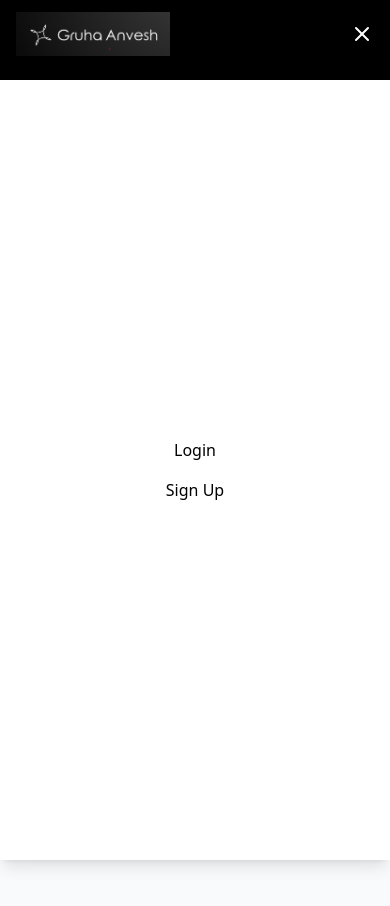
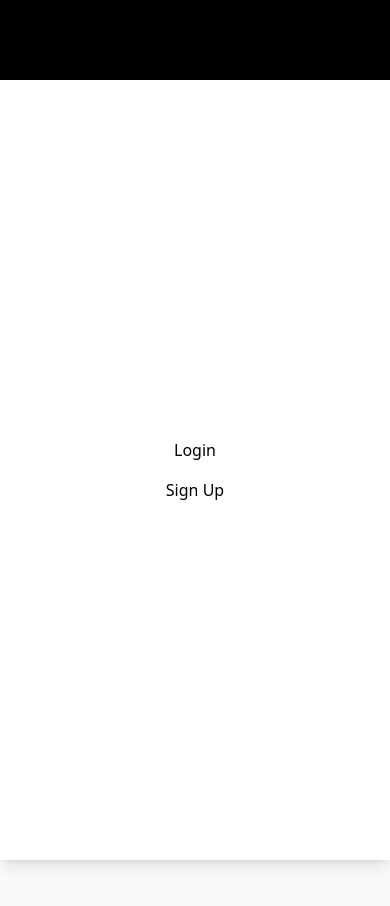
Before and after one commit to Trivikram-07/Gruha-Anvesh, a React (Vite) app in the folder project/: page / in a window 390 px wide. Both pictures are taken after a click on the button 362 px from the left and 34 px from the top of the page. Shown: the top 906 px of the page. Built offline with nearby package versions, Linux system fonts and the light colour scheme; no server answers.

Commit message:
update nav,signup,login

```diff
--- a/project/src/Components/Navbar.tsx
+++ b/project/src/Components/Navbar.tsx
@@ -176,8 +176,8 @@ const Navbar: React.FC<NavbarProps> = ({ isLoggedIn, setIsLoggedIn }) => {
   const latestNotification = notifications.length > 0 ? notifications[notifications.length - 1] : null;
 
   return (
-    <nav className="sticky top-0 z-[1000] bg-black px-4 py-3 sm:px-6 flex flex-col sm:flex-row justify-between items-center">
-      <div className="flex items-center justify-between w-full sm:w-auto relative z-[1001]">
+    <nav className="sticky top-0 z-[900] bg-black px-4 py-3 sm:px-6 flex flex-col sm:flex-row justify-between items-center">
+      <div className="flex items-center justify-between w-full sm:w-auto">
         <Link to={isLoggedIn ? '/home' : '/'} className="flex items-center">
           <img src={logo} alt="Gruha Anvesh Logo" className="h-11 w-auto mr-2" />
         </Link>
@@ -186,7 +186,7 @@ const Navbar: React.FC<NavbarProps> = ({ isLoggedIn, setIsLoggedIn }) => {
         </button>
       </div>
       {isMenuOpen && (
-        <div className="fixed top-16 left-0 w-full h-1/2 bg-black z-[799] sm:hidden"></div>
+        <div className="fixed top-0 left-0 w-full h-1/2 bg-black z-[799] sm:hidden"></div>
       )}
       <div
         ref={menuRef}
```
